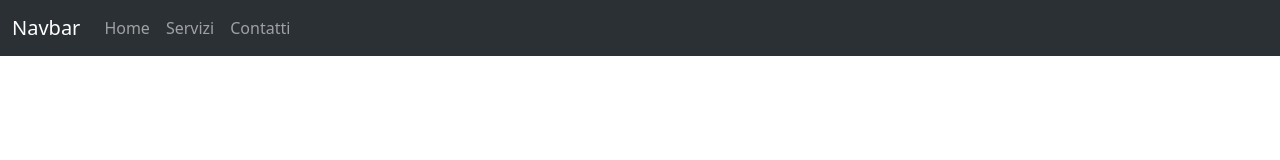
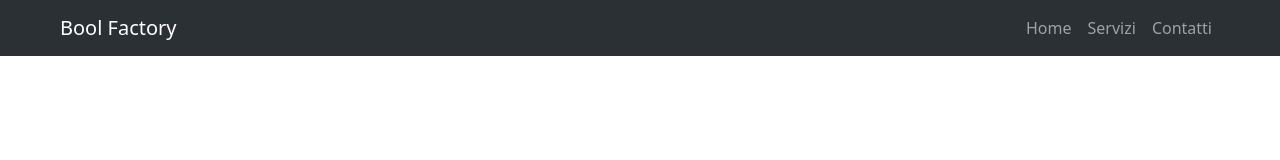
Before and after one commit to Rajbir-Singh-Create/bootstrap-preventivo, a plain HTML site: page index.html in a window 1280 px wide. Drawn offline with nearby package versions, Linux system fonts and the light colour scheme.

Commit message:
feat: navbar added

```diff
--- a/index.html
+++ b/index.html
@@ -14,9 +14,11 @@
 
 <body>
     <header>
+        <!-- Navbar -->
         <nav class="navbar navbar-expand-lg bg-body-tertiary" data-bs-theme="dark">
-            <div class="container-fluid">
-                <a class="navbar-brand" href="#">Navbar</a>
+            <div class="container-fluid mx-5">
+                <a class="navbar-brand" href="#">Bool Factory</a>
+                <div>
                     <button class="navbar-toggler" type="button" data-bs-toggle="collapse"
                         data-bs-target="#navbarNavAltMarkup" aria-controls="navbarNavAltMarkup" aria-expanded="false"
                         aria-label="Toggle navigation">
@@ -27,6 +29,7 @@
                             <a class="nav-link" href="#">Home</a>
                             <a class="nav-link" href="#">Servizi</a>
                             <a class="nav-link" href="#">Contatti</a>
+                        </div>
                     </div>
                 </div>
             </div>
```
Lines whose indentation alone changed are shown as unchanged.
